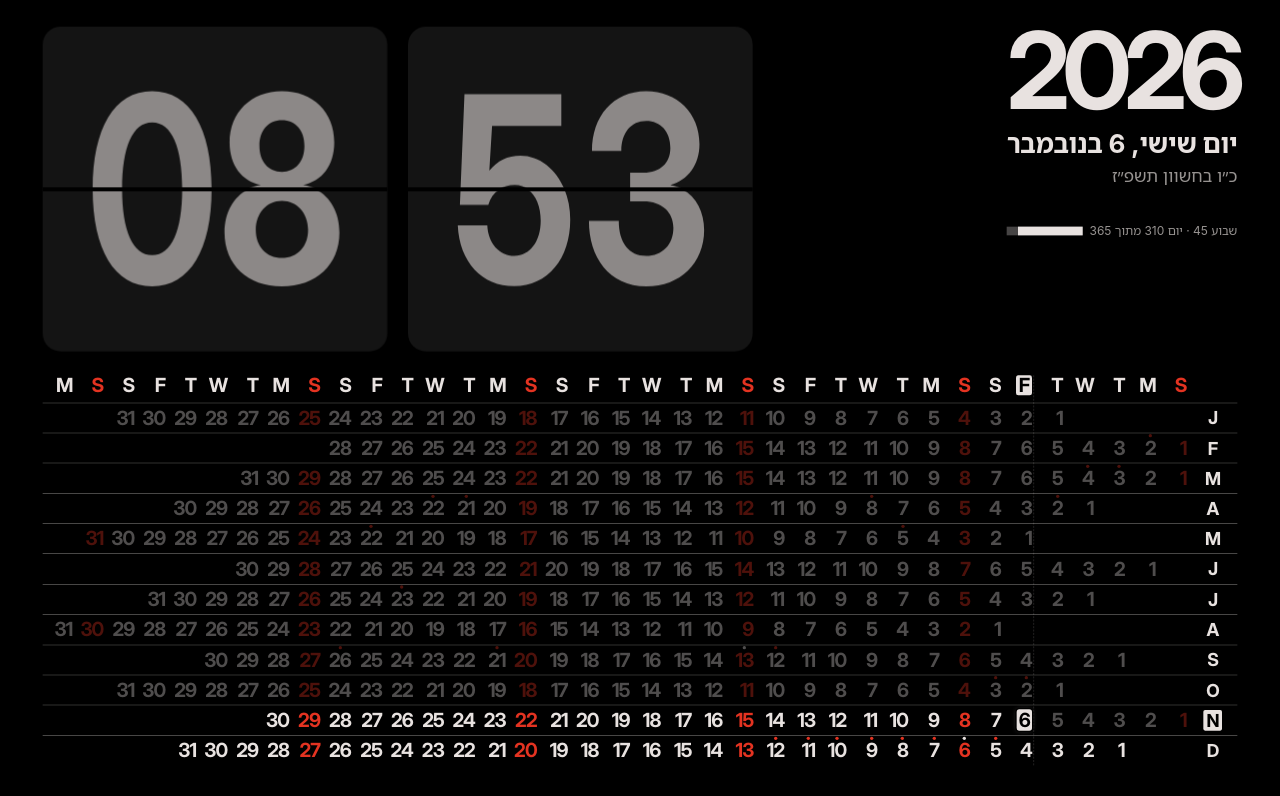
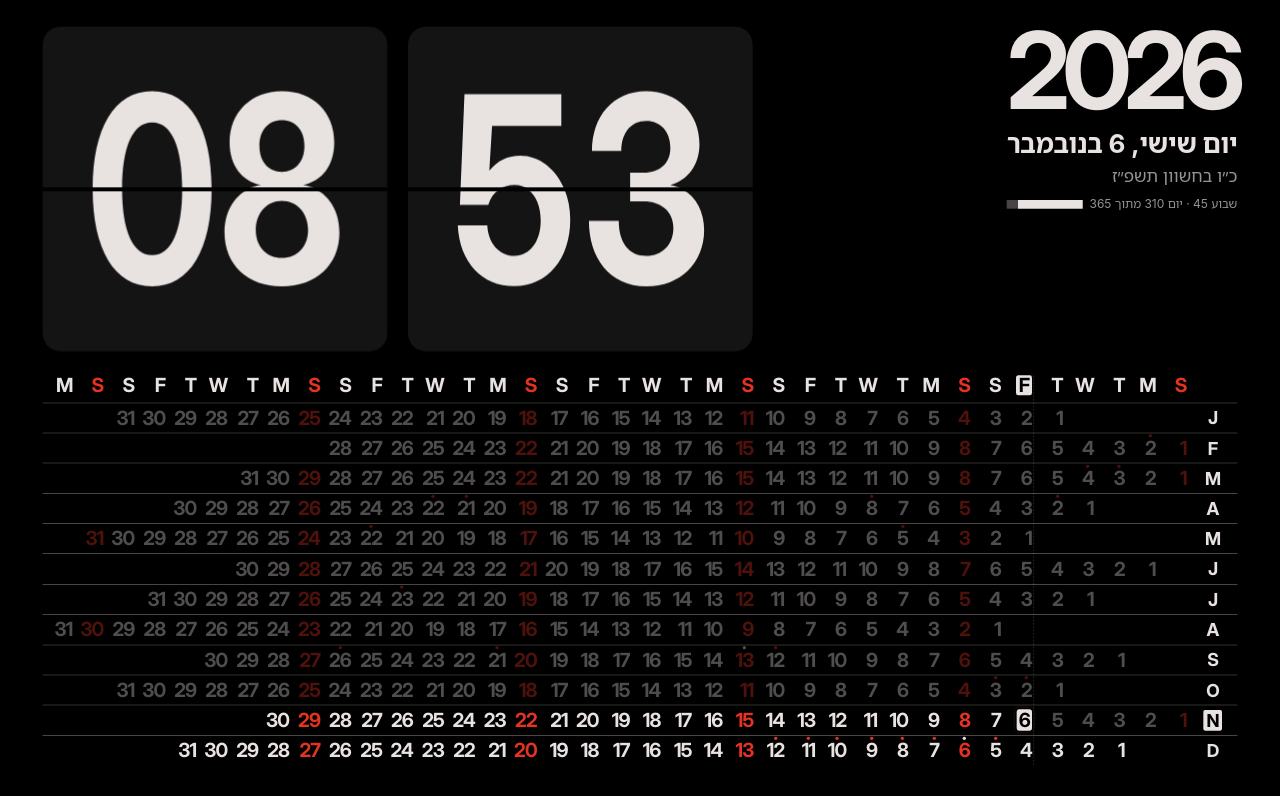
Before and after one commit to Urimazor/flip-calendar, a plain HTML site: page index.html in a window 1280 px wide. Drawn offline with Linux system fonts and the light colour scheme.

Commit message:
Clock digits in the year's white; week line sits right under the Hebrew date
Co-Authored-By: Claude Opus 5.5 <noreply@anthropic.com>

```diff
--- a/index.html
+++ b/index.html
@@ -14,7 +14,7 @@
   --rule:rgba(232,226,224,.42);
   --muted:#979391;
   --card:#141414;
-  --card-ink:#8C8887;
+  --card-ink:var(--ink); /* clock digits: same white as the year */
   --heb: -apple-system, "SF Hebrew", "Arial Hebrew", "Noto Sans Hebrew", "Segoe UI", Arial, sans-serif;
 }
 *{box-sizing:border-box;margin:0;padding:0}
@@ -27,12 +27,13 @@ body.pointer{cursor:default}
 /* ---------- header ---------- */
 #header{display:flex;align-items:stretch;justify-content:space-between;gap:48px;flex:0 0 auto}
 #info{direction:rtl;text-align:right;display:flex;flex-direction:column;align-items:flex-start;justify-content:flex-start;padding:6px 0 2px}
-#dateBlock{margin-top:30px;display:flex;flex-direction:column;align-items:flex-start;gap:10px}
+#dateBlock{margin-top:30px;display:flex;flex-direction:column;align-items:flex-start;align-self:stretch;gap:10px}
 #year{font-weight:700;font-size:150px;line-height:.74;letter-spacing:-.075em;color:var(--ink);margin-left:-.06em;direction:ltr;font-feature-settings:"ss01" 0}
 #greg{font-family:var(--heb);font-size:40px;white-space:nowrap;font-weight:700;letter-spacing:-.01em;line-height:1.05}
 #hebrew{font-family:var(--heb);font-size:26px;white-space:nowrap;font-weight:500;color:var(--muted)}
-#holiday{font-family:var(--heb);font-size:22px;white-space:nowrap;font-weight:600;color:var(--red);min-height:1em}
-#progress{margin-top:24px;display:flex;align-items:center;gap:.6em;align-self:stretch;white-space:nowrap;font-family:var(--heb);font-size:18px;line-height:1;color:var(--muted);direction:rtl}
+#holiday{font-family:var(--heb);font-size:22px;white-space:nowrap;font-weight:600;color:var(--red)}
+#holiday:empty{display:none}
+#progress{display:flex;align-items:center;gap:.6em;align-self:stretch;white-space:nowrap;font-family:var(--heb);font-size:18px;line-height:1;color:var(--muted);direction:rtl}
 #bar{flex:1 1 auto;min-width:30px;height:.74em;background:rgba(232,226,224,.30);position:relative;direction:ltr}
 #bar i{position:absolute;inset:0 auto 0 0;background:var(--ink)}
 html[dir-cal="rtl"] #bar i{inset:0 0 0 auto}
@@ -116,9 +117,9 @@ body.saver #help,body.saver:not(.wall) #tip{display:none}
       <div id="dateBlock">
         <div id="greg"></div>
         <div id="hebrew"></div>
+        <div id="progress"><span id="progTxt"></span><div id="bar"><i></i></div></div>
         <div id="holiday"></div>
       </div>
-      <div id="progress"><span id="progTxt"></span><div id="bar"><i></i></div></div>
     </div>
   </div>
   <div id="calWrap"><div id="cal"></div></div>
@@ -356,6 +357,7 @@ function fitInfo() {
   document.getElementById("holiday").style.fontSize = gfs * 0.56 + "px";
   const pr = document.getElementById("progress"), pt = document.getElementById("progTxt");
   let pfs = gfs * 0.46; pr.style.fontSize = pfs + "px";
+  pr.style.marginTop = gfs * 0.15 + "px"; // optical: same visible gap as between the date and the Hebrew date
   const room = W - 50; if (pt.offsetWidth > room) pr.style.fontSize = pfs * room / pt.offsetWidth + "px";
 }
 
```
Also changed, not shown: web/index.html (+7 -5 lines), 2 other files.
